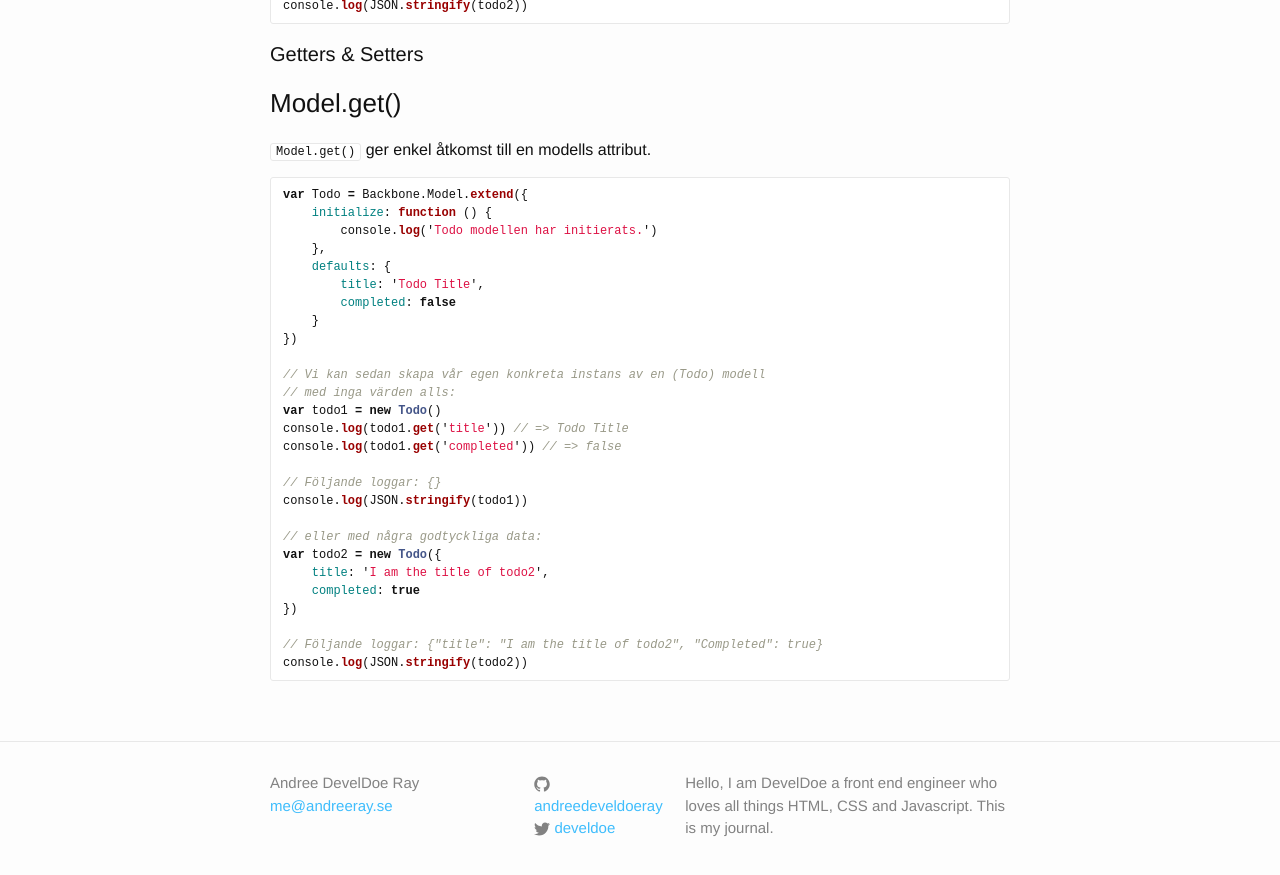
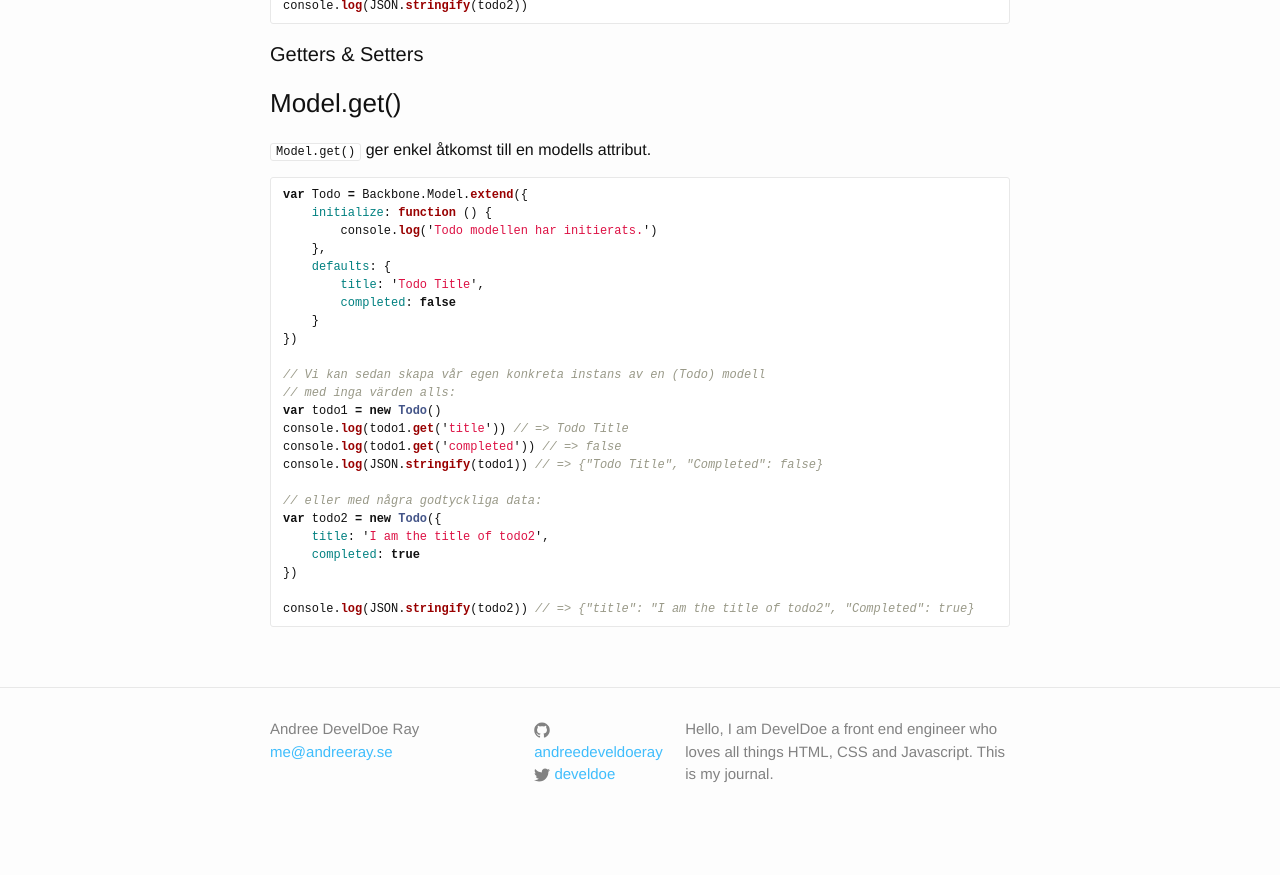
Before and after one commit to develdoe/develdoe.github.io, a Jekyll site: the page built from _posts/2017-10-30-backbonejs-basics.md, in a window 1280 px wide and 900 px high, scrolled down 2831 px. Shown: the top 875 px of the window. Built offline with Jekyll 4.4.1, drawn with Linux system fonts in a browser that asks for light colours; after the commit the page ends 3677 px from its top, so only the background shows below that.

Commit message:
Update 2017-10-30-backbonejs-basics.md

````diff
--- a/_posts/2017-10-30-backbonejs-basics.md
+++ b/_posts/2017-10-30-backbonejs-basics.md
@@ -131,9 +131,7 @@ var Todo = Backbone.Model.extend({
 var todo1 = new Todo()
 console.log(todo1.get('title')) // => Todo Title
 console.log(todo1.get('completed')) // => false
-
-// Följande loggar: {}
-console.log(JSON.stringify(todo1))
+console.log(JSON.stringify(todo1)) // => {"Todo Title", "Completed": false}
 
 // eller med några godtyckliga data:
 var todo2 = new Todo({
@@ -141,6 +139,5 @@ var todo2 = new Todo({
     completed: true
 })
 
-// Följande loggar: {"title": "I am the title of todo2", "Completed": true}
-console.log(JSON.stringify(todo2))
+console.log(JSON.stringify(todo2)) // => {"title": "I am the title of todo2", "Completed": true}
 ```
````
